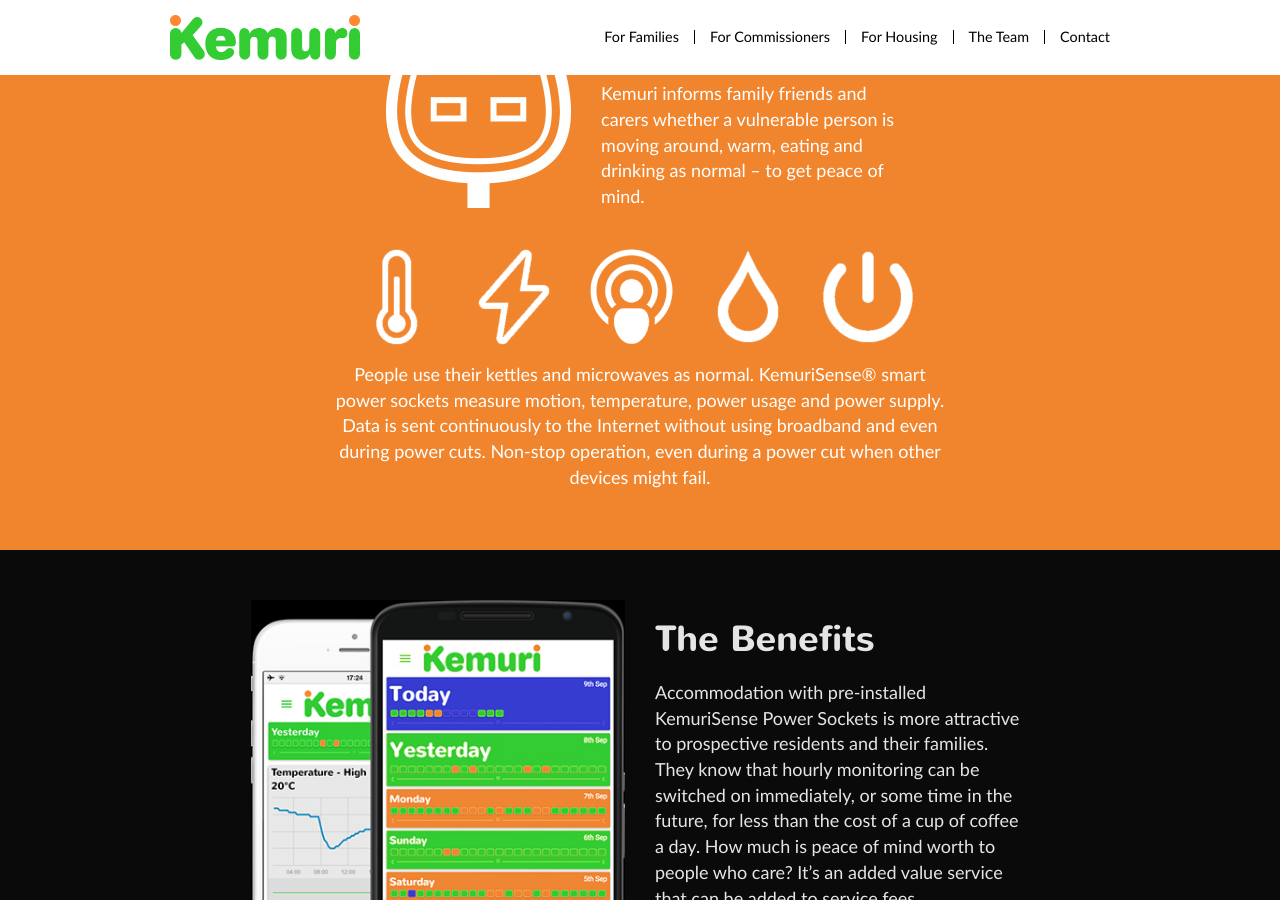
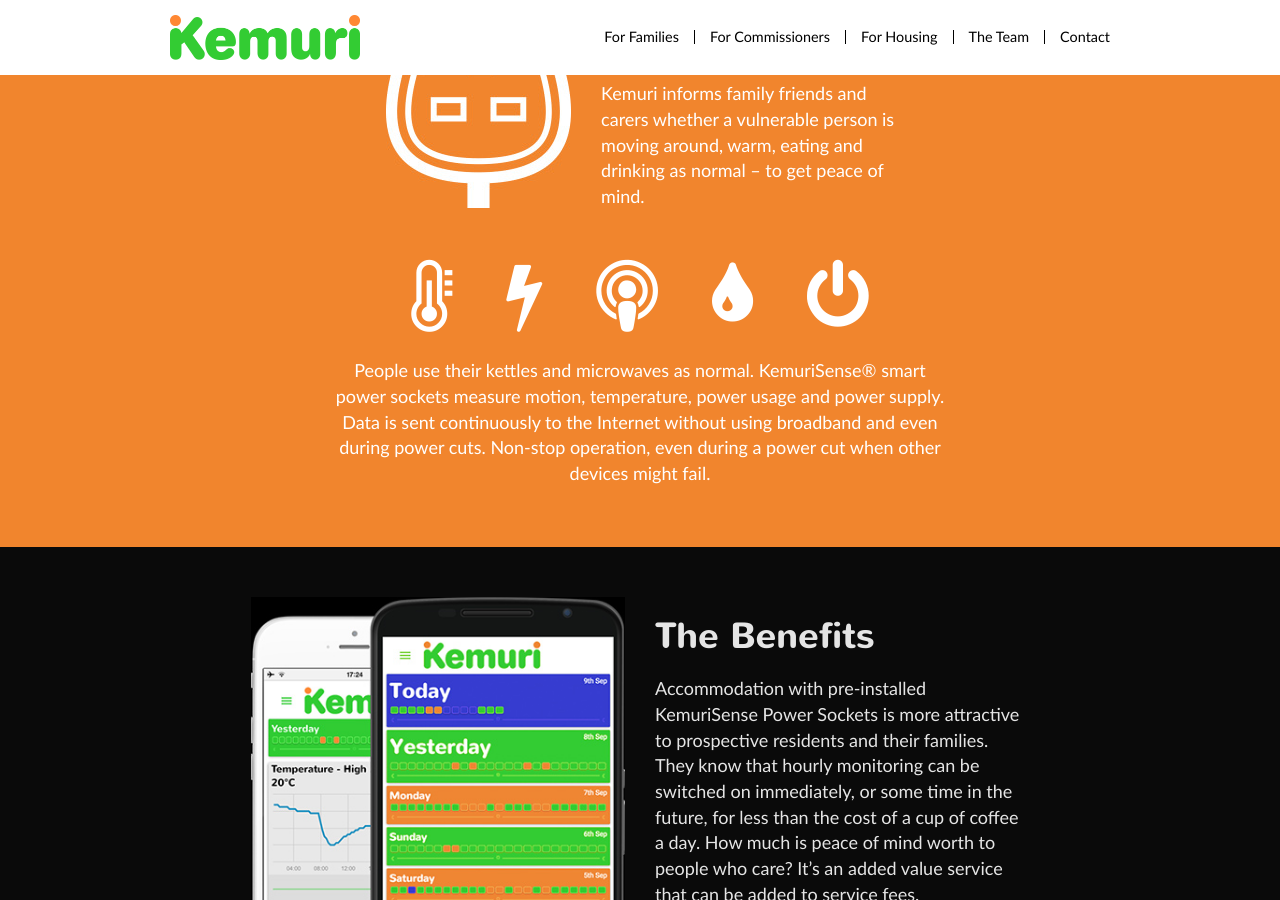
Before and after one commit to intelligentlilli/kemurisense.github.io, a Jekyll site: the page built from telecare-for-sheltered-housing.html, in a window 1280 px wide and 900 px high, scrolled down 1888 px. Built offline with Jekyll 4.4.1, drawn with Linux system fonts in a browser that asks for light colours; nearby versions of some CDN libraries; library files that are not in the unit come from our copies.

Commit message:
icons from font rather than image

```diff
--- a/telecare-for-dementia-and-independent-living.html
+++ b/telecare-for-dementia-and-independent-living.html
@@ -115,7 +115,7 @@
           </div>
           <div class="col-md-12 text-center">
             <p>&nbsp;</p>
-            <p><img class="aligncenter size-full" src="{{ site.baseurl }}/images/Kemuri-safety2.png" alt="Kemuri-safety2" style="width:100%; max-width:600px"></p>
+            <p class="k-icon large-white-icon">  &nbsp;  &nbsp;  &nbsp;  &nbsp; </p>
             <p>People use their kettles and microwaves as normal. KemuriSense® smart power sockets measure motion, temperature, power usage and power supply. Data is sent continuously to the Internet without using broadband and even during power cuts. Non-stop operation, even during a power cut when other devices might fail.</p>
           </div>
         </div>
--- a/telecare-for-family.html
+++ b/telecare-for-family.html
@@ -97,7 +97,7 @@
           </div>
           <div class="col-md-12 text-center">
             <p>&nbsp;</p>
-            <p><img class="aligncenter size-full" src="{{ site.baseurl }}/images/Kemuri-safety2.png" alt="Kemuri-safety2" style="width:100%; max-width:600px"></p>
+            <p class="k-icon large-white-icon">  &nbsp;  &nbsp;  &nbsp;  &nbsp; </p>
             <p>People use their kettles and microwaves as normal.  KemuriSense® smart power sockets  measure motion, temperature, power use,  humidity and mains supply.  Data is sent continuously to the Internet without using broadband and even during power cuts.  Non-stop operation.  It’s common sense.</p>
           </div>
         </div>
--- a/telecare-for-sheltered-housing.html
+++ b/telecare-for-sheltered-housing.html
@@ -100,7 +100,7 @@
           </div>
           <div class="col-md-12 text-center">
             <p>&nbsp;</p>
-            <p><img class="aligncenter size-full" src="{{ site.baseurl }}/images/Kemuri-safety2.png" alt="Kemuri-safety2" style="width:100%; max-width:600px"></p>
+            <p class="k-icon large-white-icon">  &nbsp;  &nbsp;  &nbsp;  &nbsp; </p>
             <p>People use their kettles and microwaves as normal. KemuriSense® smart power sockets measure motion, temperature, power usage and power supply. Data is sent continuously to the Internet without using broadband and even during power cuts. Non-stop operation, even during a power cut when other devices might fail.</p>
           </div>
         </div>
```
